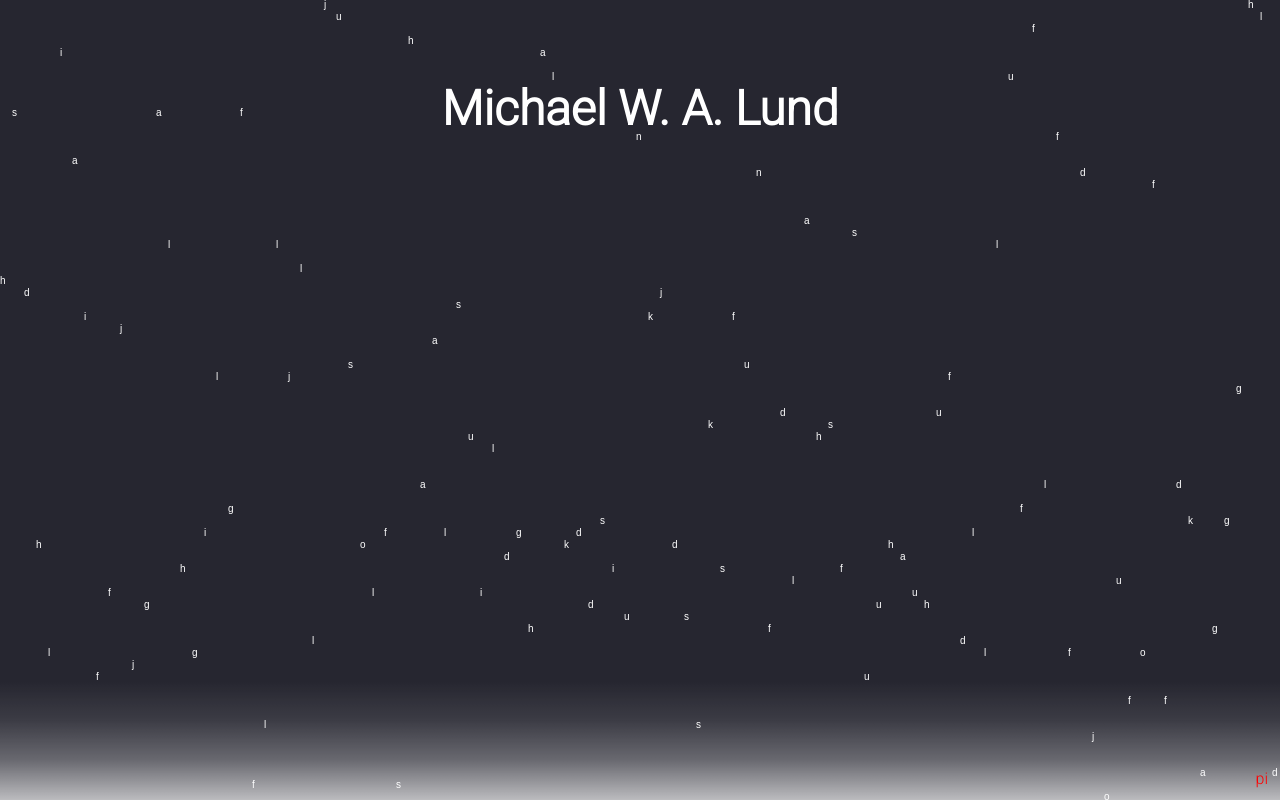
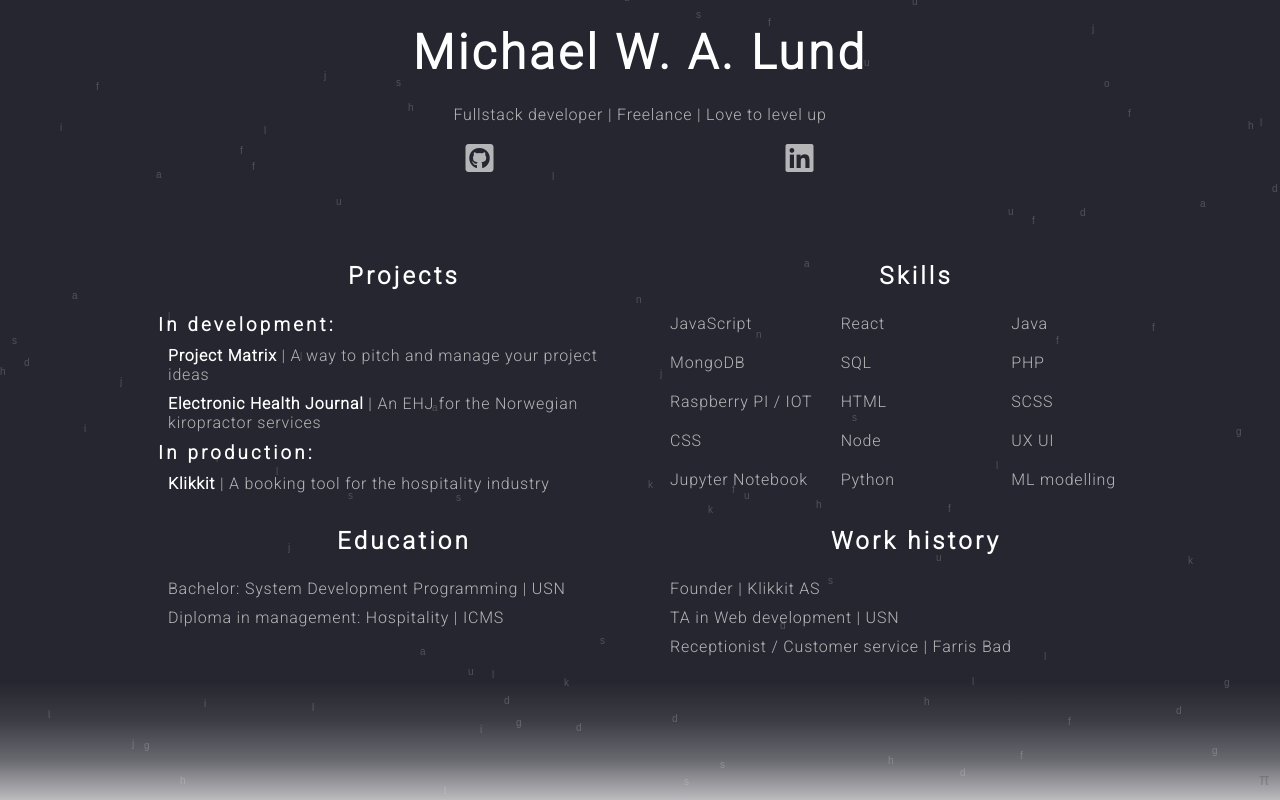
Before and after one commit to hackoverride/personal, a React (Create React App) app: page / in a window 1280 px wide. Built offline with nearby package versions, Linux system fonts and the light colour scheme.

Commit message:
Completed resume

```diff
--- a/public/index.html
+++ b/public/index.html
@@ -16,6 +16,7 @@
       user's mobile device or desktop. See https://developers.google.com/web/fundamentals/web-app-manifest/
     -->
     <link rel="manifest" href="%PUBLIC_URL%/manifest.json" />
+    <link rel="stylesheet" href="https://pro.fontawesome.com/releases/v5.15.4/css/all.css" integrity="sha384-rqn26AG5Pj86AF4SO72RK5fyefcQ/x32DNQfChxWvbXIyXFePlEktwD18fEz+kQU" crossorigin="anonymous">
     <!--
       Notice the use of %PUBLIC_URL% in the tags above.
       It will be replaced with the URL of the `public` folder during the build.
--- a/src/App.js
+++ b/src/App.js
@@ -1,4 +1,6 @@
 import React, { useEffect, useRef, useState } from "react";
+import Tagline from "./components/Tagline";
+import Cv from "./components/Cv";
 
 const Canvas = ({ draw, height, width }) => {
   const canvas = useRef();
@@ -16,6 +18,7 @@ const Canvas = ({ draw, height, width }) => {
 export default function App() {
   const [matrix, setMatrix] = useState([]);
   const [update, setUpdate] = useState(0);
+  const [color, setColor] = useState("rgba(255,255,255,1)");
 
   const fullHeight = window.innerHeight;
   const fullWidth = window.innerWidth;
@@ -31,7 +34,7 @@ export default function App() {
       for (let m of matrix) {
         let newY = m.y - fontsize;
         if (newY < 0) {
-          newY = fullHeight;
+          newY = fullHeight + Math.floor(Math.random() * 200);
         }
         newPositions.push({ ...m, y: newY });
       }
@@ -49,7 +52,7 @@ export default function App() {
     /* Using setTimeout to trigger the animation */
     setTimeout(() => {
       setUpdate(update + 1);
-    }, 50);
+    }, 35);
   }, [setMatrix, update]);
 
   //"Just keep in mind: the more we value things outside our control, the less control we have";
@@ -61,7 +64,7 @@ export default function App() {
 
   const draw = (context) => {
     context.clearRect(0, 0, fullWidth, fullHeight);
-    context.fillStyle = "white";
+    context.fillStyle = color;
     for (let m of matrix) {
       context.fillText(m.char, m.x, m.y);
     }
@@ -78,16 +81,22 @@ export default function App() {
       <header id="main_head">
         <div>
           <h1>Michael W. A. Lund</h1>
+          <Tagline />
         </div>
       </header>
+      <Cv />
       <div id="fogger"></div>
       <div
         id="pi"
-        onMouseOver={() => {
-          setUpdate(update + 1);
+        onClick={() => {
+          if (color === "rgba(255,255,255,1)") {
+            setColor("rgba(255, 200, 200, .1");
+          } else {
+            setColor("rgba(255,255,255,1)");
+          }
         }}
       >
-        {"pi"}
+        &#960;
       </div>
     </main>
   );
--- /dev/null
+++ b/src/components/Cv.js
@@ -0,0 +1,62 @@
+import React from "react";
+
+export default function Cv() {
+  return (
+    <div className="resume_container">
+      <div>
+        <h2>Projects</h2>
+        <p>
+          <h3>In development:</h3>
+          <p>
+            <span className="project_name">Project Matrix</span> | A way to
+            pitch and manage your project ideas
+          </p>
+          <p>
+            <span className="project_name">Electronic Health Journal</span> | An
+            EHJ for the Norwegian kiropractor services
+          </p>
+        </p>
+        <p>
+          <h3>In production:</h3>
+          <p>
+            <span className="project_name">Klikkit</span> | A booking tool for
+            the hospitality industry
+          </p>
+        </p>
+      </div>
+      <div>
+        <h2>Skills</h2>
+        <p className="listContainer">
+          <span className="skill_list">JavaScript</span>
+          <span className="skill_list">React</span>
+          <span className="skill_list">Java</span>
+          <span className="skill_list">MongoDB</span>
+          <span className="skill_list">SQL</span>
+          <span className="skill_list">PHP</span>
+          <span className="skill_list">Raspberry PI / IOT</span>
+          <span className="skill_list">HTML</span>
+          <span className="skill_list">SCSS</span>
+          <span className="skill_list">CSS</span>
+          <span className="skill_list">Node</span>
+          <span className="skill_list">UX UI</span>
+          <span className="skill_list">Jupyter Notebook</span>
+          <span className="skill_list">Python</span>
+          <span className="skill_list">ML modelling</span>
+        </p>
+      </div>
+      <div>
+        <h2>Education</h2>
+        <p>
+          <p>Bachelor: System Development Programming | USN</p>
+          <p>Diploma in management: Hospitality | ICMS</p>
+        </p>
+      </div>
+      <div>
+        <h2>Work history</h2>
+        <p>Founder | Klikkit AS</p>
+        <p>TA in Web development | USN</p>
+        <p>Receptionist / Customer service | Farris Bad</p>
+      </div>
+    </div>
+  );
+}
--- /dev/null
+++ b/src/components/Tagline.js
@@ -0,0 +1,20 @@
+import React from "react";
+
+export default function Tagline() {
+  return (
+    <>
+      <span>Fullstack developer | Freelance | Love to level up</span>
+      <p className="linkHolder">
+        <a href="https://github.com/hackoverride" target="_blank">
+          <i className="fab fa-github-square"></i>
+        </a>{" "}
+        <a
+          href="https://www.linkedin.com/in/michael-lund-67350b95/"
+          target="_blank"
+        >
+          <i className="fab fa-linkedin"></i>
+        </a>
+      </p>
+    </>
+  );
+}
--- a/src/main.scss
+++ b/src/main.scss
@@ -5,33 +5,51 @@
   padding: 0;
   box-sizing: border-box;
   font-family: "Roboto", monospace;
+  letter-spacing: 0.05rem;
+  color: rgba(218, 218, 218, 0.8);
+}
+
+h1,
+h2,
+h3 {
+  margin: 3vh 0vw;
+  font-weight: 800;
+  color: rgba(255, 255, 255, 1);
+  letter-spacing: 0.2rem;
+}
+h3 {
+  margin: 1vh 0vw;
 }
 
 main {
   width: 100vw;
-  height: 100vh;
+  min-height: 100vh;
   background-color: rgb(38, 38, 48);
-  overflow: hidden;
-  position: fixed;
+  position: relative;
+  overflow: auto;
 }
 
 #background_canvas {
   position: fixed;
   top: 0;
   left: 0;
-  opacity: 1;
+  opacity: 0.2;
 }
 
 #pi {
   position: fixed;
-  bottom: 12px;
-  right: 12px;
-  color: red;
+  bottom: 10px;
+  right: 10px;
+  color: rgb(38, 38, 48);
+  opacity: 0.2;
+  cursor: pointer;
+  user-select: none;
 }
+
 #fogger {
   position: fixed;
   bottom: 0;
-  width: 100vw;
+  width: 100%;
   height: 15vh;
   background: linear-gradient(
     0deg,
@@ -44,12 +62,77 @@ main {
 
 #main_head {
   z-index: 4;
-  color: white;
-  position: fixed;
+  position: relative;
   top: 10%;
   text-align: center;
   width: 100%;
   h1 {
     font-size: 3rem;
+    margin: 3vh 0vw;
+  }
+  .linkHolder {
+    font-size: 2rem;
+    display: grid;
+    grid-template-columns: 1fr 1fr;
+    width: 50%;
+    position: relative;
+    left: 25%;
+    margin-top: 2vh;
+    margin-bottom: 5vh;
+    a {
+      place-self: center;
+    }
   }
 }
+
+.resume_container {
+  text-align: left;
+  margin-top: 1vh;
+  padding: 20px;
+  width: 100vw;
+
+  .project_name {
+    font-weight: 800;
+    color: rgba(255, 255, 255, 1);
+  }
+  p {
+    margin: 10px;
+    animation: faded 3s forwards;
+  }
+}
+
+.listContainer {
+  display: grid;
+  grid-template-columns: 1fr 1fr 1fr;
+  gap: 20px;
+}
+
+@media screen and (min-width: 1000px) {
+  h1,
+  h2 {
+    text-align: center;
+  }
+  .resume_container {
+    position: relative;
+    display: grid;
+    grid-template-columns: 1fr 1fr;
+    box-sizing: content-box;
+    width: 80%;
+    left: 10%;
+  }
+}
+
+@keyframes faded {
+  0% {
+    opacity: 0;
+    transform: translateY(30px);
+  }
+  25% {
+    opacity: 0.8;
+    transform: translateY(0px);
+  }
+  100% {
+    opacity: 1;
+    transform: translateY(0px);
+  }
+}
```
